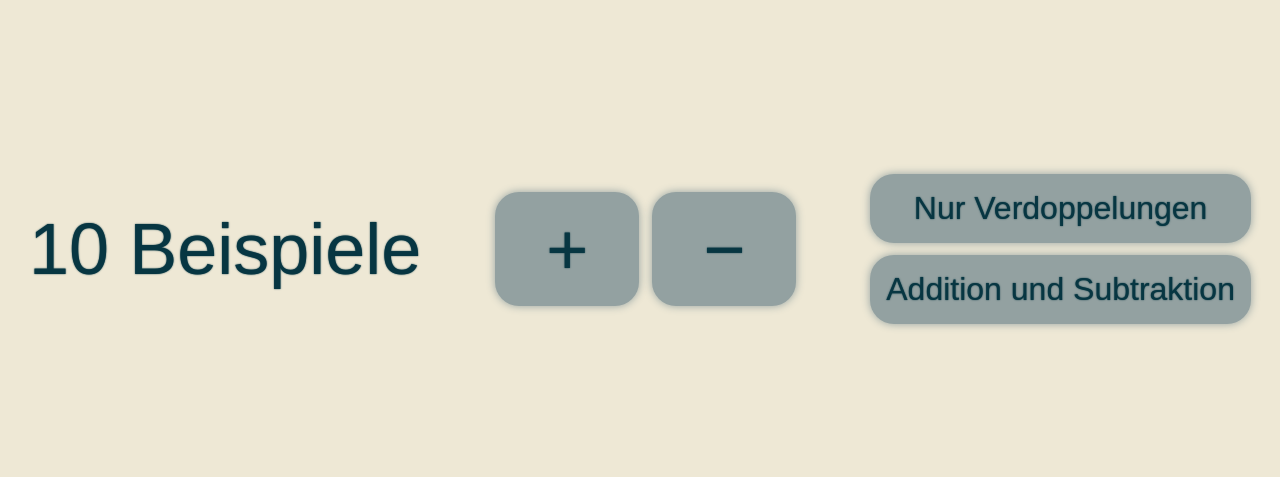
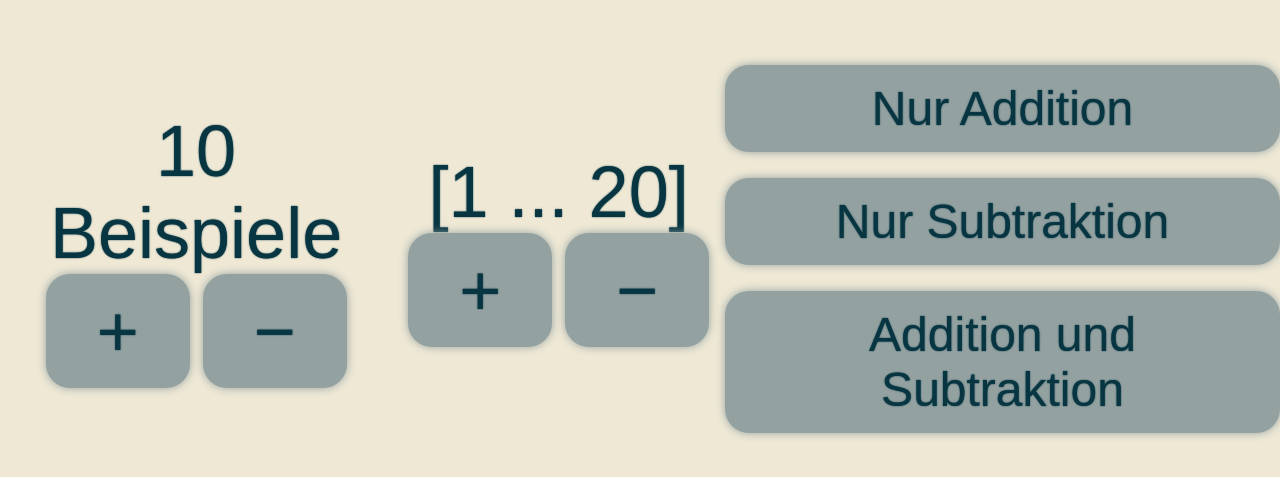
Before and after one commit to holistic-developer/math-trainer, a React (Vite) app: page / in a window 1280 px wide. Shown: the part 151-628 px from the top of the page. Built offline with nearby package versions, Linux system fonts and the light colour scheme.

Commit message:
Make value range adjustable

```diff
--- a/package.json
+++ b/package.json
@@ -7,8 +7,7 @@
     "dev": "vite",
     "build": "tsc && vite build",
     "preview": "vite preview",
-    "predeploy": "pnpm run build",
-    "deploy": "gh-pages -d dist"
+    "deploy": "pnpm run build && gh-pages -d dist"
   },
   "packageManager": "pnpm@7.27.1",
   "dependencies": {
--- a/src/Examples.tsx
+++ b/src/Examples.tsx
@@ -4,7 +4,6 @@ import { getRandomInt, getRandomIntExcept } from './randomNumberUtil';
 import { GameMode } from './Game';
 
 export const minValue = 1;
-export const maxValue = 10;
 
 type ExampleState = {
   a: number;
@@ -14,21 +13,24 @@ type ExampleState = {
   answer: number;
 };
 
-export const Examples: React.FC<{ rounds: number; gameMode: GameMode; done: () => void }> = ({ rounds, gameMode, done }) => {
+export const Examples: React.FC<{ rounds: number; gameMode: GameMode; maxValue: number; done: () => void }> = ({ rounds, gameMode, maxValue, done }) => {
   const calculateExample = useCallback(
     (state: ExampleState) => {
-      if (gameMode === GameMode.DOUBLING) {
-        state.addition = true;
-        state.a = getRandomIntExcept(minValue, maxValue, [state.a]);
-        state.b = state.a;
-      } else {
-        state.addition = Boolean(getRandomInt(0, 1));
-        state.a = getRandomIntExcept(state.addition ? minValue : minValue + 1, maxValue, [state.a]);
-        state.b = getRandomIntExcept(minValue, state.addition ? maxValue : state.a - 1, [state.b]);
+      switch (gameMode) {
+        case GameMode.ADDITION:
+          state.addition = true;
+          break;
+        case GameMode.SUBTRACTION:
+          state.addition = false;
+          break;
+        default:
+          state.addition = Boolean(getRandomInt(0, 1));
       }
+      state.a = getRandomIntExcept(state.addition ? minValue : Math.floor(maxValue / 2), state.addition ? maxValue - 1 : maxValue, [state.a]);
+      state.b = getRandomIntExcept(minValue, state.addition ? maxValue - state.a : state.a - 1, [state.b]);
 
       const minAnswer = state.addition ? 2 : 1;
-      const maxAnswer = state.addition ? maxValue * 2 : maxValue;
+      const maxAnswer = state.addition ? maxValue : maxValue - 1;
       const correct = state.addition ? state.a + state.b : state.a - state.b;
       const answers: number[] = [];
       for (let i = 0; i < 5; i++) {
--- a/src/Game.tsx
+++ b/src/Game.tsx
@@ -3,31 +3,47 @@ import { Examples } from './Examples';
 
 export const enum GameMode {
   DONE,
+  ADDITION,
+  SUBTRACTION,
   ADDITION_SUBTRACTION,
-  DOUBLING,
 }
 
 export const Game: React.FC = () => {
   const main = useRef<HTMLElement>(null);
   const [gameMode, setGameMode] = useState<GameMode>(GameMode.DONE);
   const [rounds, setRounds] = useState<number>(10);
+  const [maxValue, setMaxValue] = useState<number>(20);
 
   return (
     <main ref={main}>
       {gameMode ? (
-        <Examples rounds={rounds} gameMode={gameMode} done={() => document.exitFullscreen().then(() => setGameMode(GameMode.DONE))} />
+        <Examples rounds={rounds} gameMode={gameMode} maxValue={maxValue} done={() => document.exitFullscreen().then(() => setGameMode(GameMode.DONE))} />
       ) : (
         <>
-          <p>{rounds} Beispiele</p>
-          <span style={{ display: 'flex', gap: '1vw' }}>
-            <button onClick={() => setRounds((prev) => prev + 1)}>+</button>
-            <button onClick={() => setRounds((prev) => prev - 1)} disabled={rounds <= 2}>
-              −
+          <p>
+            {rounds} Beispiele
+            <span style={{ display: 'flex', gap: '1vw', justifyContent: 'center' }}>
+              <button onClick={() => setRounds((prev) => prev + 1)}>+</button>
+              <button onClick={() => setRounds((prev) => prev - 1)} disabled={rounds <= 2}>
+                −
+              </button>
+            </span>
+          </p>
+          <p>
+            [1 ... {maxValue}]
+            <span style={{ display: 'flex', gap: '1vw', justifyContent: 'center' }}>
+              <button onClick={() => setMaxValue((prev) => prev + 1)}>+</button>
+              <button onClick={() => setMaxValue((prev) => prev - 1)} disabled={maxValue <= 10}>
+                −
+              </button>
+            </span>
+          </p>
+          <span style={{ display: 'flex', gap: '2vw', flexDirection: 'column' }}>
+            <button className={'small-font'} onClick={() => main.current?.requestFullscreen().then(() => setGameMode(GameMode.ADDITION))}>
+              Nur Addition
             </button>
-          </span>
-          <span style={{ display: 'flex', gap: '1vw', flexDirection: 'column' }}>
-            <button className={'small-font'} onClick={() => main.current?.requestFullscreen().then(() => setGameMode(GameMode.DOUBLING))}>
-              Nur Verdoppelungen
+            <button className={'small-font'} onClick={() => main.current?.requestFullscreen().then(() => setGameMode(GameMode.SUBTRACTION))}>
+              Nur Subtraktion
             </button>
             <button className={'small-font'} onClick={() => main.current?.requestFullscreen().then(() => setGameMode(GameMode.ADDITION_SUBTRACTION))}>
               Addition und Subtraktion
--- a/src/index.css
+++ b/src/index.css
@@ -23,7 +23,7 @@
     font-family: sans-serif;
     font-synthesis: none;
     text-rendering: optimizeLegibility;
-    font-size: min(9vw, 9vh);
+    font-size: 9vmin;
     -webkit-font-smoothing: antialiased;
     -moz-osx-font-smoothing: grayscale;
     -webkit-text-size-adjust: 100%;
@@ -33,7 +33,11 @@
 }
 
 .small-font {
-    font-size: min(4vw, 4vh)
+    font-size: 6vmin;
+}
+
+p {
+    margin: 0;
 }
 
 body {
@@ -47,7 +51,7 @@ main {
     height: 100vh;
     display: flex;
     flex-direction: column;
-    gap: min(2vw, 2vh);
+    gap: 2vmin;
     place-items: center;
     justify-content: space-around;
     background-color: var(--background);
@@ -61,7 +65,7 @@ main {
 
 button {
     min-width: 2em;
-    padding: min(2vw, 2vh);
+    padding: 2vmin;
     border-radius: 0.2em;
     transition: scale 0.1s ease-in-out;
     background-color: var(--input);
```
